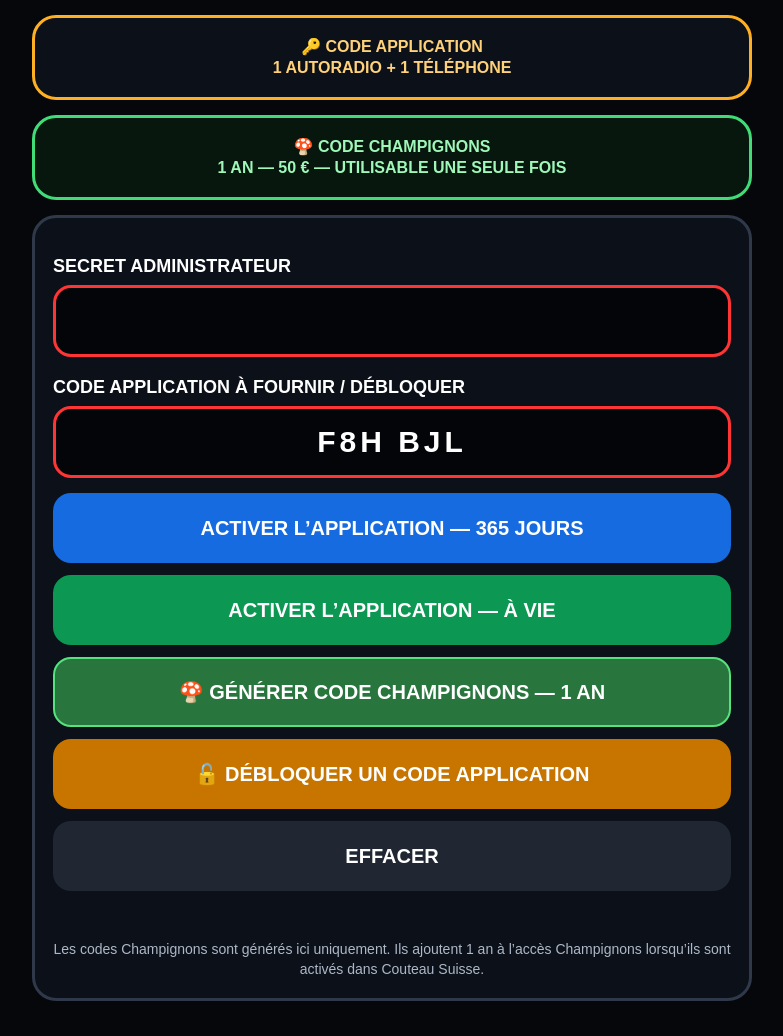
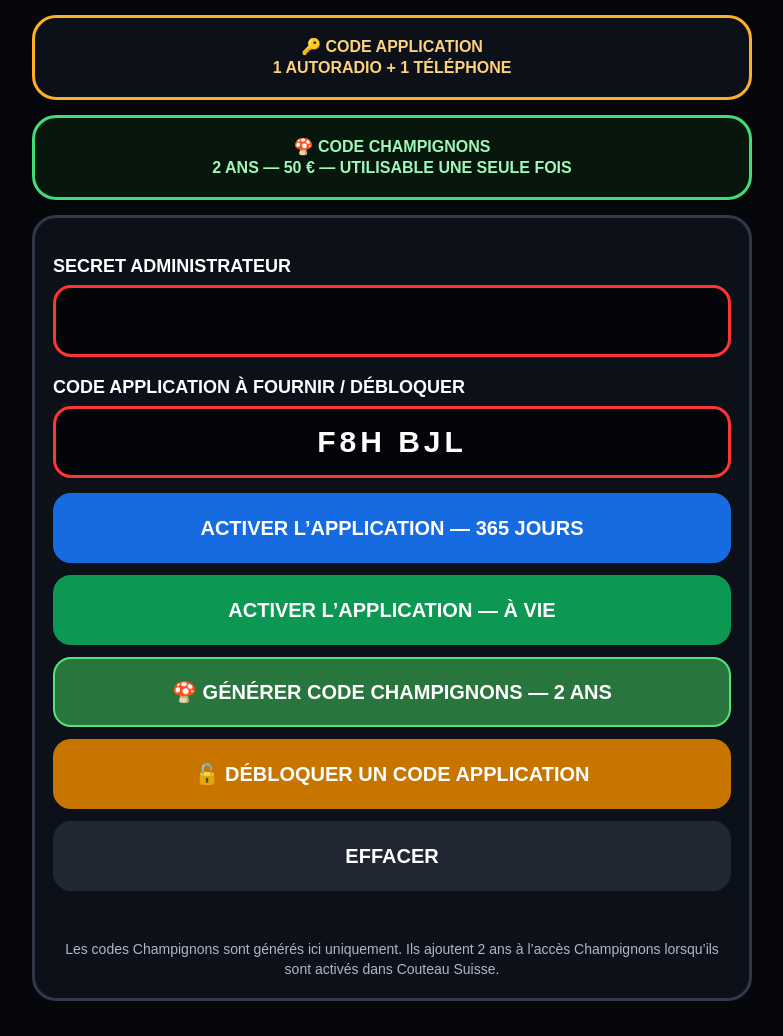
Before and after one commit to stevesuzon/code-carplay, a website: page index.html in a window 1280 px wide. Shown: the part 233-1269 px from the top of the page, without its empty margins (248-1031 px from the left). Drawn offline with Linux system fonts and the light colour scheme.

Commit message:
Retour à la version précédente du générateur CarPlay

```diff
--- a/index.html
+++ b/index.html
@@ -46,7 +46,7 @@ button:disabled{opacity:.55;cursor:wait}
   </div>
 
   <div class="notice">🔑 CODE APPLICATION<br>1 AUTORADIO + 1 TÉLÉPHONE</div>
-  <div class="notice mush">🍄 CODE CHAMPIGNONS<br>1 AN — 50 € — UTILISABLE UNE SEULE FOIS</div>
+  <div class="notice mush">🍄 CODE CHAMPIGNONS<br>2 ANS — 50 € — UTILISABLE UNE SEULE FOIS</div>
 
   <div class="card">
     <div class="label">SECRET ADMINISTRATEUR</div>
@@ -58,7 +58,7 @@ button:disabled{opacity:.55;cursor:wait}
     <div class="buttons">
       <button class="year" id="yearBtn">ACTIVER L’APPLICATION — 365 JOURS</button>
       <button class="life" id="lifeBtn">ACTIVER L’APPLICATION — À VIE</button>
-      <button class="mushroom" id="mushroomBtn">🍄 GÉNÉRER CODE CHAMPIGNONS — 1 AN</button>
+      <button class="mushroom" id="mushroomBtn">🍄 GÉNÉRER CODE CHAMPIGNONS — 2 ANS</button>
       <button class="unlock" id="unlockBtn">🔓 DÉBLOQUER UN CODE APPLICATION</button>
       <button class="erase" id="eraseBtn">EFFACER</button>
     </div>
@@ -70,7 +70,7 @@ button:disabled{opacity:.55;cursor:wait}
       <button id="copyBtn" class="copy">COPIER LE CODE</button>
     </div>
     <div id="status" class="status"></div>
-    <div class="small">Les codes Champignons sont générés ici uniquement. Ils ajoutent 1 an à l’accès Champignons lorsqu’ils sont activés dans Couteau Suisse.</div>
+    <div class="small">Les codes Champignons sont générés ici uniquement. Ils ajoutent 2 ans à l’accès Champignons lorsqu’ils sont activés dans Couteau Suisse.</div>
   </div>
 </div>
 <script>
@@ -111,7 +111,7 @@ async function createMushroom(){
     const j=await call('/api/admin/subscriptions',{kind:'mushroom',generate:true});
     const code=clean(j.code);
     if(code.length!==6)throw {error:'CODE_CHAMPIGNONS_INVALIDE'};
-    display(code,'🍄 CHAMPIGNONS — 1 AN — 50 € — UTILISABLE UNE SEULE FOIS');
+    display(code,'🍄 CHAMPIGNONS — 2 ANS — 50 € — UTILISABLE UNE SEULE FOIS');
   }catch(e){
     const err=e&&e.error?e.error:'ERREUR SERVEUR';
     $('status').textContent=err==='SECRET_INCORRECT'?'SECRET ADMINISTRATEUR INCORRECT':err==='CODE_GENERATION_IMPOSSIBLE'?'IMPOSSIBLE DE GÉNÉRER LE CODE CHAMPIGNONS':err;
```
